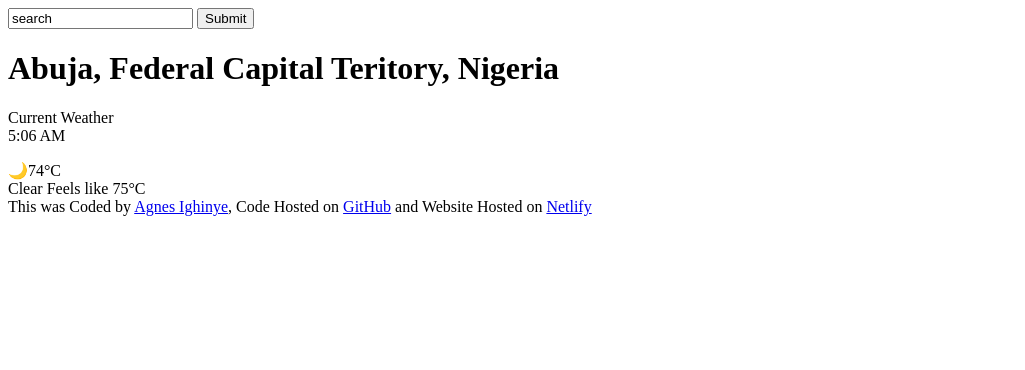
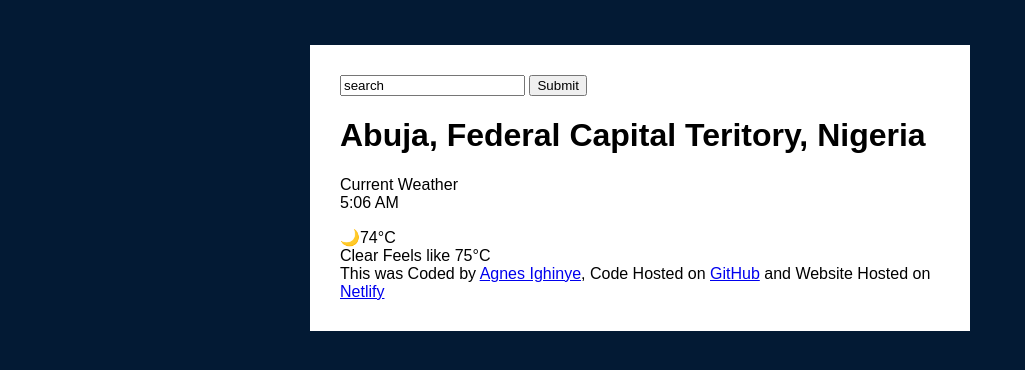
Before and after one commit to aighinye/Nessa-Weather-App, a plain HTML site: page index.HTML in a window 1280 px wide. Shown: the whole page, without its empty margins (0-1025 px from the left). Drawn offline with Linux system fonts and the light colour scheme.

Commit message:
Added the main container and add custom fonds

```diff
--- /dev/null
+++ b/Src/Style.CSS
@@ -0,0 +1,14 @@
+body {
+background-color: rgb(3, 26, 52);
+font-family: 'PT Mono', monospace;
+font-family: 'Roboto Flex', sans-serif;
+}
+
+.Weather-app {
+background: #FFFFFF;
+max-width: 600px;
+margin: 45px auto;
+box-shadow: 0 30px 50px rgba(65, 50, 100, 0.08s) ;
+padding: 30px;
+border: 6px;
+}
--- a/index.HTML
+++ b/index.HTML
@@ -3,9 +3,11 @@
 <head>
     <meta charset="UTF-8">
     <meta name="viewport" content="width=device-width, initial-scale=1.0">
+<link rel="stylesheet" href="Src/Style.CSS" />
     <title>Nessa <Weather-app></title>
 </head>
 <body>
+    <div class="Weather-app">
 <Header>
     <form>
         <Input type="search" value="search" placeholder="Enter a city".. required/>
@@ -33,10 +35,12 @@ Abuja, Federal Capital Teritory, Nigeria
 </Main>
 
    <footer>This was Coded by
+
     <a href="https://github.com/aighinye" target="_blank">
      Agnes Ighinye</a>, Code Hosted on
      <a href="https://github.com/aighinye/Nessa-Weather-App" target="_blank"> GitHub</a> and Website Hosted on
      <a href="https://app.netlify.com/sites/nessa-weather-app/deploys" target="_blank">Netlify</a>
     </footer>
+</div>
 </body>
 </html>
```
